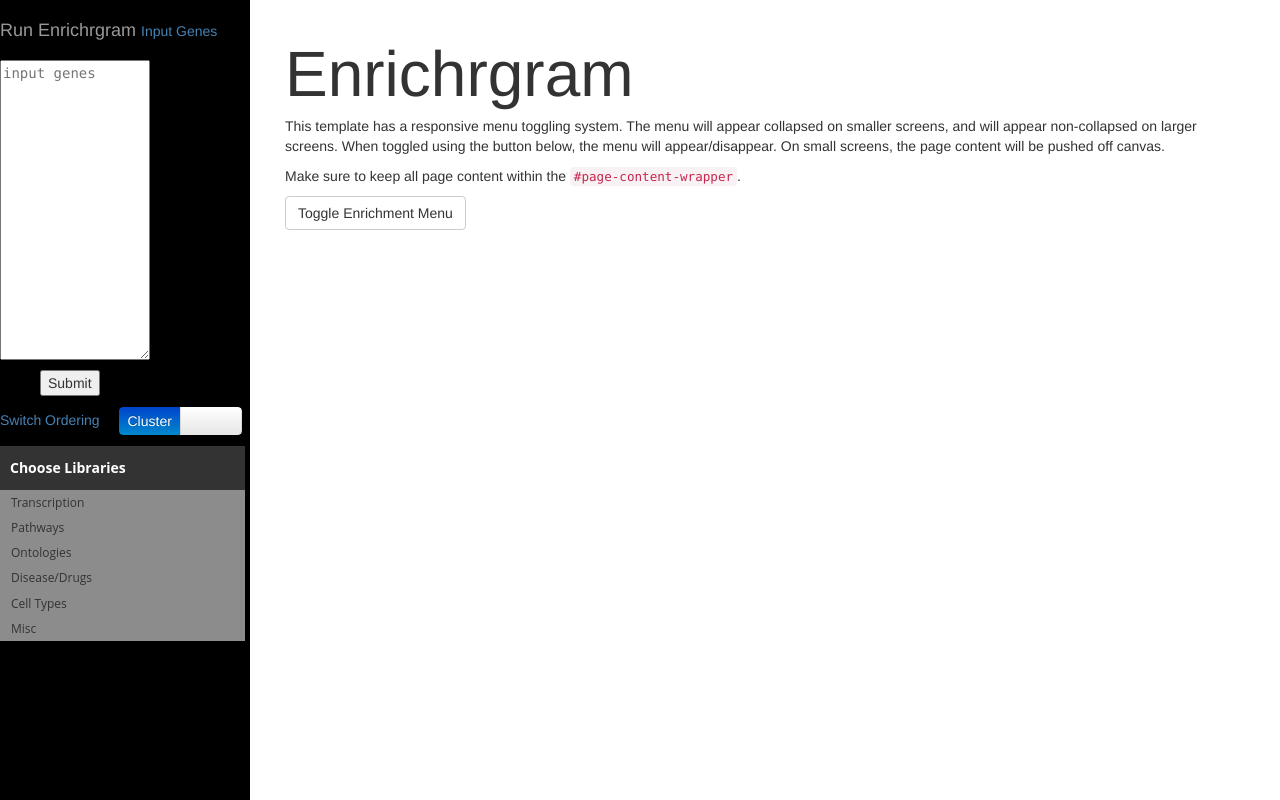
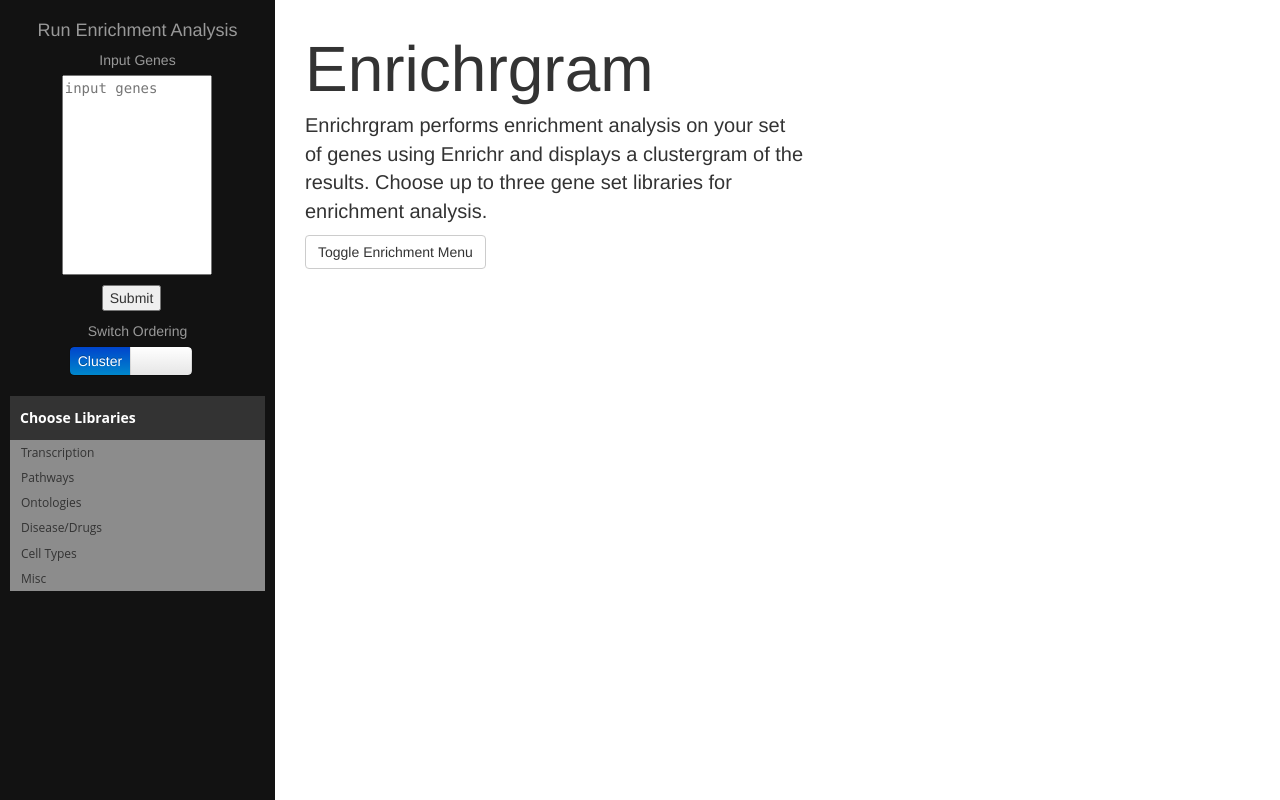
Before and after one commit to MaayanLab/harmonogram, a Flask app: page / in a window 1280 px wide. Run offline with Flask 2, Linux system fonts and the light colour scheme; some libraries are stand-ins or nearby versions.

Commit message:
cleaning up index

```diff
--- a/ajax_flask/static/css/custom.css
+++ b/ajax_flask/static/css/custom.css
@@ -18,7 +18,7 @@
 }
 
 .bootstrap-switch{
-	margin-left: 15px;
+	margin-left: 0px;
 }
 
 #submit_genes{
@@ -27,11 +27,17 @@
 	margin-bottom: 10px;
 }
 
+#searchForm{
+  width:200px;
+  margin-left: -7px;
+}
+
 #gene_input_box{
-	height:300px;
+	height:200px;
 	width: 150px;
 	position:relative;
 	display:block;
+  resize:none;
 }
 
 html {
@@ -417,7 +423,7 @@ li{
   border-radius: : 0 !important ;
 }*/
 
-#title_nosology_list{
+#title_gmt_menu{
   font-family: "Open Sans", "Helvetica Neue", "Helvetica", Helvetica, Arial, sans-serif;
   font-size:14px;
   color:white;
@@ -425,7 +431,7 @@ li{
   padding-top:12px;
   padding-bottom:12px;
   padding-left:10px;
-  width:245px;
+  width:255px;
   text-align: left;
   background: #333333;
 }
@@ -434,7 +440,7 @@ li{
   font-family: "Open Sans", "Helvetica Neue", "Helvetica", Helvetica, Arial, sans-serif;
   font-size:12px;
   padding-left:10px;
-  width:245px;
+  width:255px;
   text-align: left;
   background: #8C8C8C;
   border-radius: 0;
@@ -444,12 +450,50 @@ li{
   font-family: "Open Sans", "Helvetica Neue", "Helvetica", Helvetica, Arial, sans-serif;
   font-size:12px;
   padding-left:30px;
-  width:245px;
+  width:255px;
   text-align: left;
   /*background: #BABABA;*/
   border-radius: 0;
 }
 
 #gmt_menu{
-  margin-top: 10px
+  margin-top: 20px;
+  margin-left: 10px;
+/*  width:50%;
+  margin: 0 auto;*/
 }
+
+
+.sidebar-nav > .sidebar-brand {
+  height: 50px;
+  font-size: 18px;
+  line-height: 60px;
+  width:99%;
+  margin:0 auto;
+  color:#999999;
+  text-align: center;
+}
+
+#sidebar_input_genes{
+  width:50%;
+  margin:0 auto;
+}
+
+
+#sidebar_order_switch{
+  width:50%;
+  margin:0 auto;
+}
+
+#sidebar_labels{
+  color:#999999;
+  width:50%;
+  margin:0 auto;
+  text-align: center;
+  padding-bottom: 5px;
+}
+
+.initial_paragraph{
+  font-size: 20px;
+  width:500px;
+}
--- a/ajax_flask/static/lib/css/simple-sidebar.css
+++ b/ajax_flask/static/lib/css/simple-sidebar.css
@@ -15,18 +15,18 @@
 }
 
 #wrapper.toggled {
-    padding-left: 250px;
+    padding-left: 275px;
 }
 
 #sidebar-wrapper {
     z-index: 1000;
     position: fixed;
-    left: 250px;
+    left: 275px;
     width: 0;
     height: 100%;
-    margin-left: -250px;
+    margin-left: -275px;
     overflow-y: auto;
-    background: #000;
+    background: #121212;
     -webkit-transition: all 0.5s ease;
     -moz-transition: all 0.5s ease;
     -o-transition: all 0.5s ease;
@@ -34,7 +34,7 @@
 }
 
 #wrapper.toggled #sidebar-wrapper {
-    width: 250px;
+    width: 275px;
 }
 
 #page-content-wrapper {
@@ -45,7 +45,7 @@
 
 #wrapper.toggled #page-content-wrapper {
     position: absolute;
-    margin-right: -250px;
+    margin-right: -275px;
 }
 
 /* Sidebar Styles */
@@ -53,7 +53,7 @@
 .sidebar-nav {
     position: absolute;
     top: 0;
-    width: 250px;
+    width: 275px;
     margin: 0;
     padding: 0;
     list-style: none;
@@ -81,11 +81,8 @@
     text-decoration: none;
 }
 
-.sidebar-nav > .sidebar-brand {
-    height: 65px;
-    font-size: 18px;
-    line-height: 60px;
-}
+
+
 
 .sidebar-nav > .sidebar-brand a {
     color: #999999;
@@ -98,7 +95,7 @@
 
 @media(min-width:768px) {
     #wrapper {
-        padding-left: 250px;
+        padding-left: 275px;
     }
 
     #wrapper.toggled {
@@ -106,7 +103,7 @@
     }
 
     #sidebar-wrapper {
-        width: 250px;
+        width: 275px;
     }
 
     #wrapper.toggled #sidebar-wrapper {
@@ -114,7 +111,7 @@
     }
 
     #page-content-wrapper {
-        padding: 20px;
+        /*padding: 20px;*/
         position: relative;
     }
 
--- a/ajax_flask/templates/index.html
+++ b/ajax_flask/templates/index.html
@@ -43,30 +43,28 @@
       <div id="sidebar-wrapper">
         <ul class="sidebar-nav">
 
-          <li class="sidebar-brand">
-            <a href="#">
-              Run Enrichrgram
-            </a>
-          </li>
+          <div class="sidebar-brand">
+              Run Enrichment Analysis
+          </div>
 
-          <li>
-            <a href="#">Input Genes</a>
+          <div id='sidebar_labels'>Input Genes</div>
+          <div id='sidebar_input_genes'>
             <form action="{{ url_for('python_function') }}" id="searchForm">
               <textarea  name="genes" placeholder='input genes' id='gene_input_box'></textarea>
               <button type="submit" id='submit_genes'>Submit</button>
             </form>
-          </li>
+          </div>
 
-          <li>
-            <a href="#">Switch Ordering</a>
+          <div id='sidebar_labels'>Switch Ordering</div>
+          <div id='sidebar_order_switch'>
             <input type="checkbox" name="my-checkbox" data-on-text="Cluster" data-off-text="Rank" id='rank_switch' checked>
-          </li>
+          </div>
 
-          <li>
+          <div>
             <section id="gmt_menu" data-accordion-group>
-              <div id='title_nosology_list'>Choose Libraries</div>
+              <div id='title_gmt_menu'>Choose Libraries</div>
             </section>
-          </li>
+          </div>
 
         </ul>
       </div>
@@ -79,9 +77,13 @@
       <div class="container-fluid">
         <div class="row">
           <div class="col-lg-12">
+
             <h1>Enrichrgram</h1>
-            <p>This template has a responsive menu toggling system. The menu will appear collapsed on smaller screens, and will appear non-collapsed on larger screens. When toggled using the button below, the menu will appear/disappear. On small screens, the page content will be pushed off canvas.</p>
-            <p>Make sure to keep all page content within the <code>#page-content-wrapper</code>.</p>
+
+            <p class='initial_paragraph'>Enrichrgram performs enrichment analysis on your set of genes using Enrichr and displays a clustergram of the results. Choose up to three gene set libraries for enrichment analysis. </p>
+
+
+
             <a href="#menu-toggle" class="btn btn-default" id="menu-toggle">Toggle Enrichment Menu</a>
           </div>
         </div>
```
